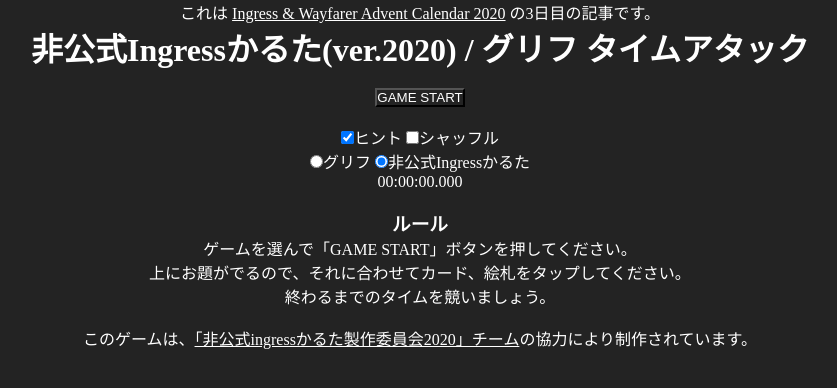
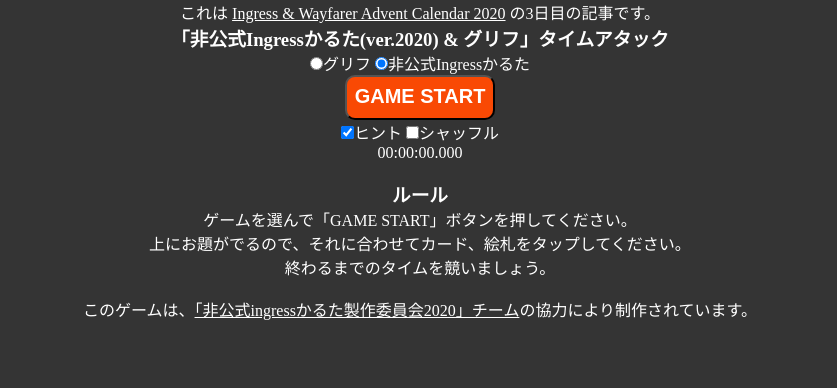
Before and after one commit to reirei0000/ingress-advent-calendar-2020, a plain HTML site: page index.html in a window 1280 px wide. Shown: the whole page, without its empty margins (220-1057 px from the left). Drawn offline with Linux system fonts and the light colour scheme.

Commit message:
Resize game start button

```diff
--- a/index.html
+++ b/index.html
@@ -1,6 +1,7 @@
 <html>
 <head>
 <meta http-equiv="Content-Type" content="text/html; charset=utf-8"/>
+<meta name="viewport" content="width=1040px">
 <link rel="stylesheet" type="text/css" href="tile.css">
 <title>Ingress & Wayfarer Advent Calendar 2020 - 12/3</title>
 <script src="common.js"></script>
@@ -15,20 +16,19 @@
 <div id="titleboard">
 <center>
 これは <a href="https://adventar.org/calendars/5485">Ingress & Wayfarer Advent Calendar 2020</a> の3日目の記事です。
-<h1 class="center">非公式Ingressかるた(ver.2020) / グリフ タイムアタック</h1>
+<h3 class="center">「非公式Ingressかるた(ver.2020) & グリフ」タイムアタック</h3>
 <br>
-<br>
-<button id="btn_start">GAME START</button>
-<br>
-<br>
+<div id="btn_div">
+<input id="btn_glyph" type="radio" name="gamename" value="glyph">グリフ</input>
+<input id="btn_karuta" type="radio" name="gamename" value="ingresskaruta" checked="checked">非公式Ingressかるた</input>
+<button id="btn_start" class="kadomaru">GAME START</button>
+</div>
 <input id="btn_hint" type="checkbox" name="hint" checked>ヒント</input>
 <input id="btn_shuffle" type="checkbox" name="shuffle">シャッフル</input>
 <br>
-<input id="btn_glyph" type="radio" name="gamename" value="glyph">グリフ</input>
-<input id="btn_karuta" type="radio" name="gamename" value="ingresskaruta" checked="checked">非公式Ingressかるた</input>
 </div>
 </center>
-<h2><span id="question" class="center"></span></h2>
+<h3><span id="question" class="center"></span></h3>
 <span id="time" class="center">00:00:00.000</span>
 
 <div id="mainboard">
--- a/tile.css
+++ b/tile.css
@@ -1,7 +1,7 @@
 * {
   margin: 0;
   padding: 0;
-  background-color: #232323;
+  background-color: #343434;
   color: white;
 }
 
@@ -18,3 +18,20 @@
   width: 100%;
   text-align: center;
 }
+
+#question {
+  color: yellow;
+}
+
+.kadomaru {
+    width:150px;
+    font-size:20px;
+    font-weight:bold;
+    text-decoration:none;
+    display:block;
+    text-align:center;
+    padding:8px 0 10px;
+    color:#fff;
+    background-color:#f94904;
+    border-radius:10px;
+}
--- a/tile.js
+++ b/tile.js
@@ -19,6 +19,9 @@
     console.log("log click");
     console.log(touchtile)
     start_time = new Date()
+
+    elm_btn_div = document.getElementById('btn_div');
+    elm_btn_div.style.display = "none";
 
     elm_glyph = document.getElementById('btn_glyph');
     elm_karuta = document.getElementById('btn_karuta');
```
